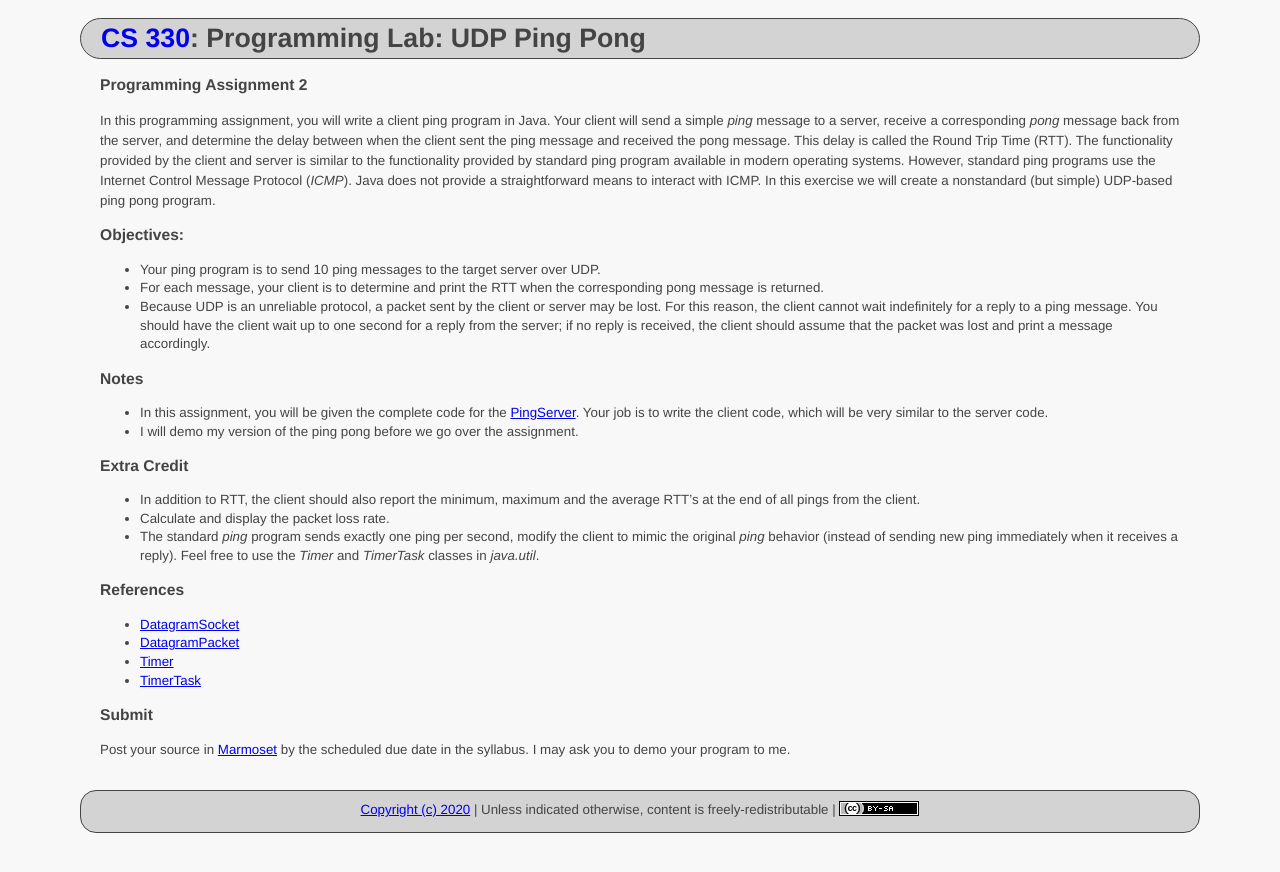
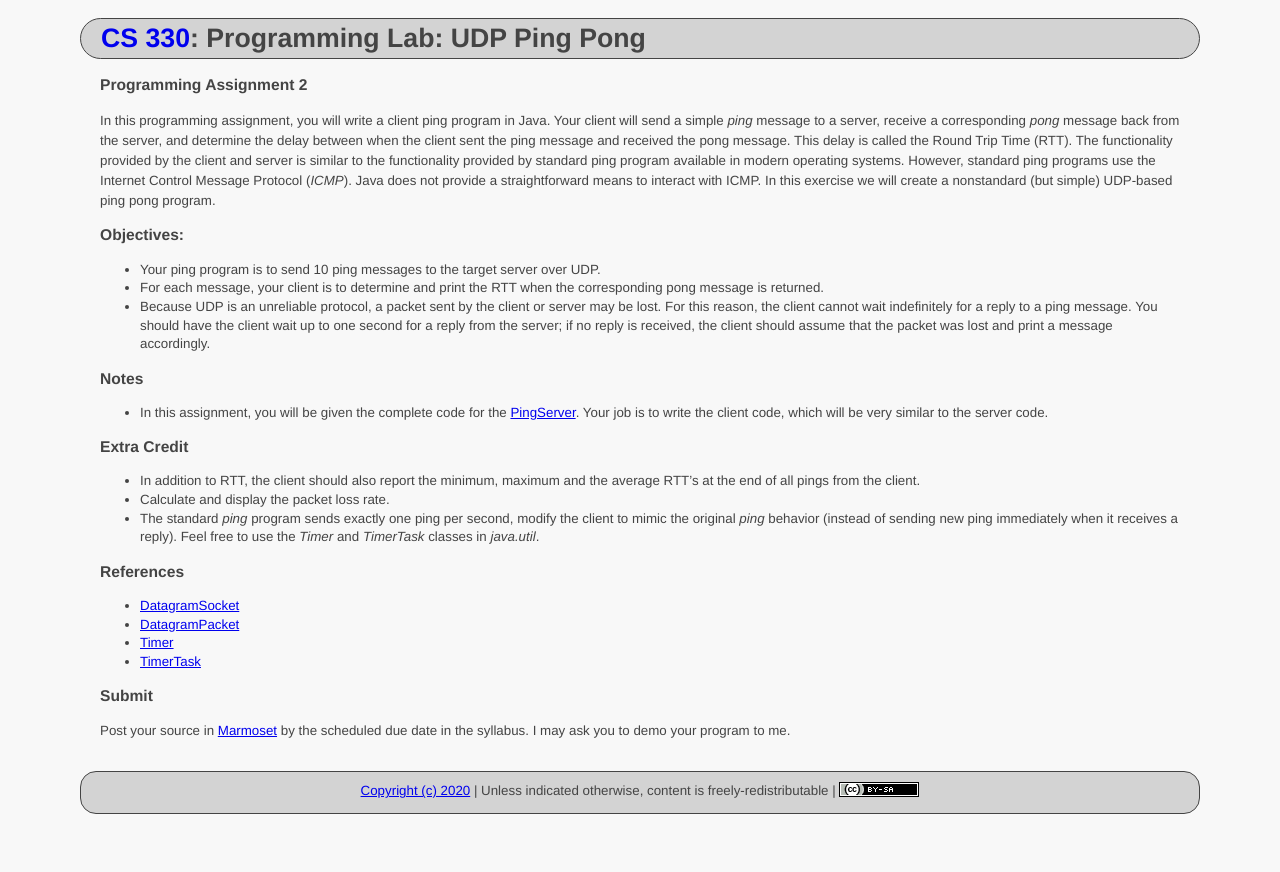
Before and after one commit to ycpcs/cs330-fall2020, a Jekyll site: the page built from labs/pingpong.md, in a window 1280 px wide. Shown: the top 872 px of the page. Built offline with Jekyll 4.4.1, drawn with Linux system fonts in a browser that asks for light colours.

Commit message:
Update pingpong.md

```diff
--- a/labs/pingpong.md
+++ b/labs/pingpong.md
@@ -18,7 +18,6 @@ In this exercise we will create a nonstandard (but simple) UDP-based ping pong p
 
 ### Notes
   - In this assignment, you will be given the complete code for the [PingServer](files\PingServer.java). Your job is to write the client code, which will be very similar to the server code.
-  - I will demo my version of the ping pong before we go over the assignment.
 
 ### Extra Credit
 - In addition to RTT, the client should also report the minimum, maximum and the average RTT’s at the end of all pings from the client.
```
